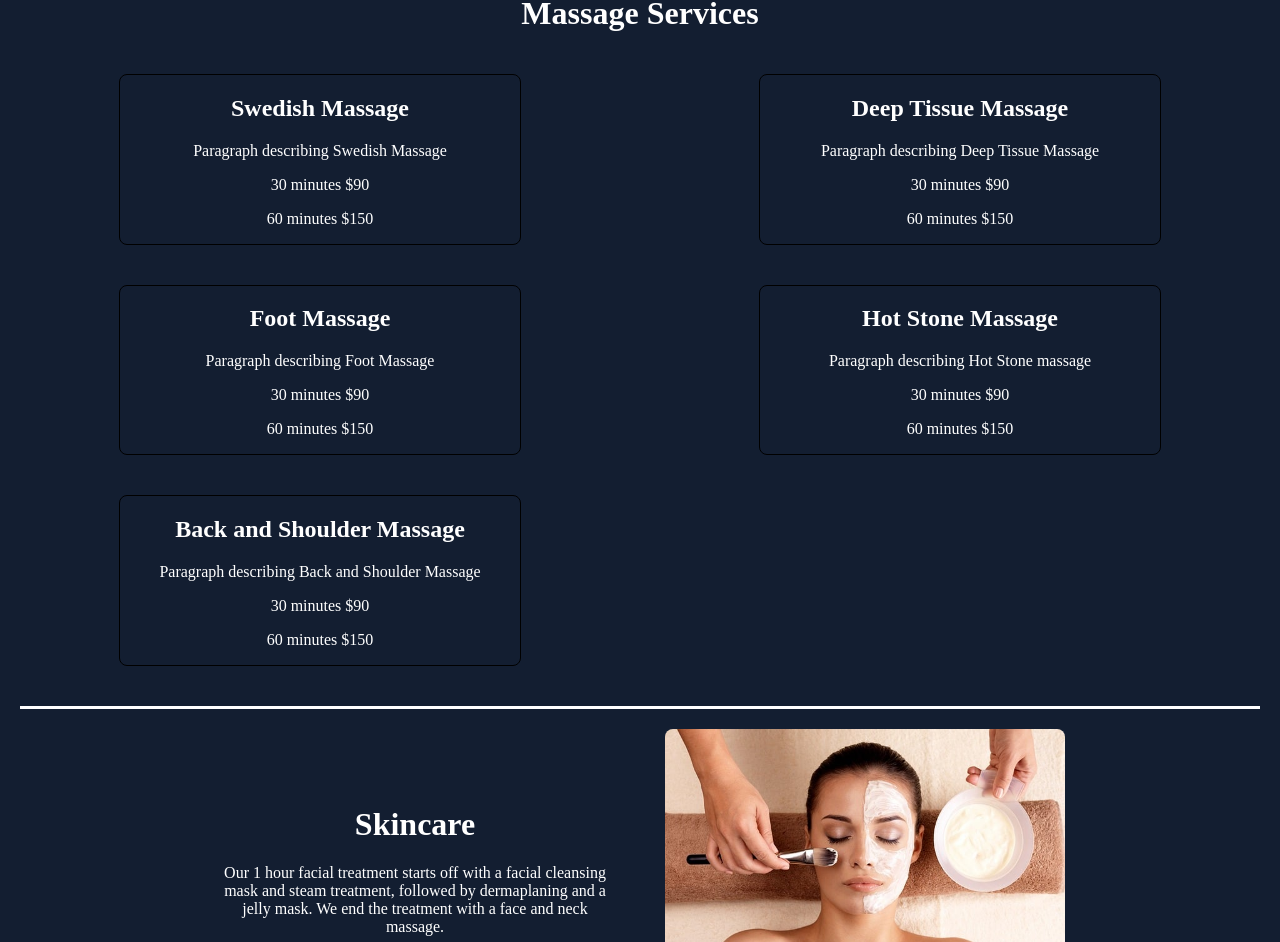
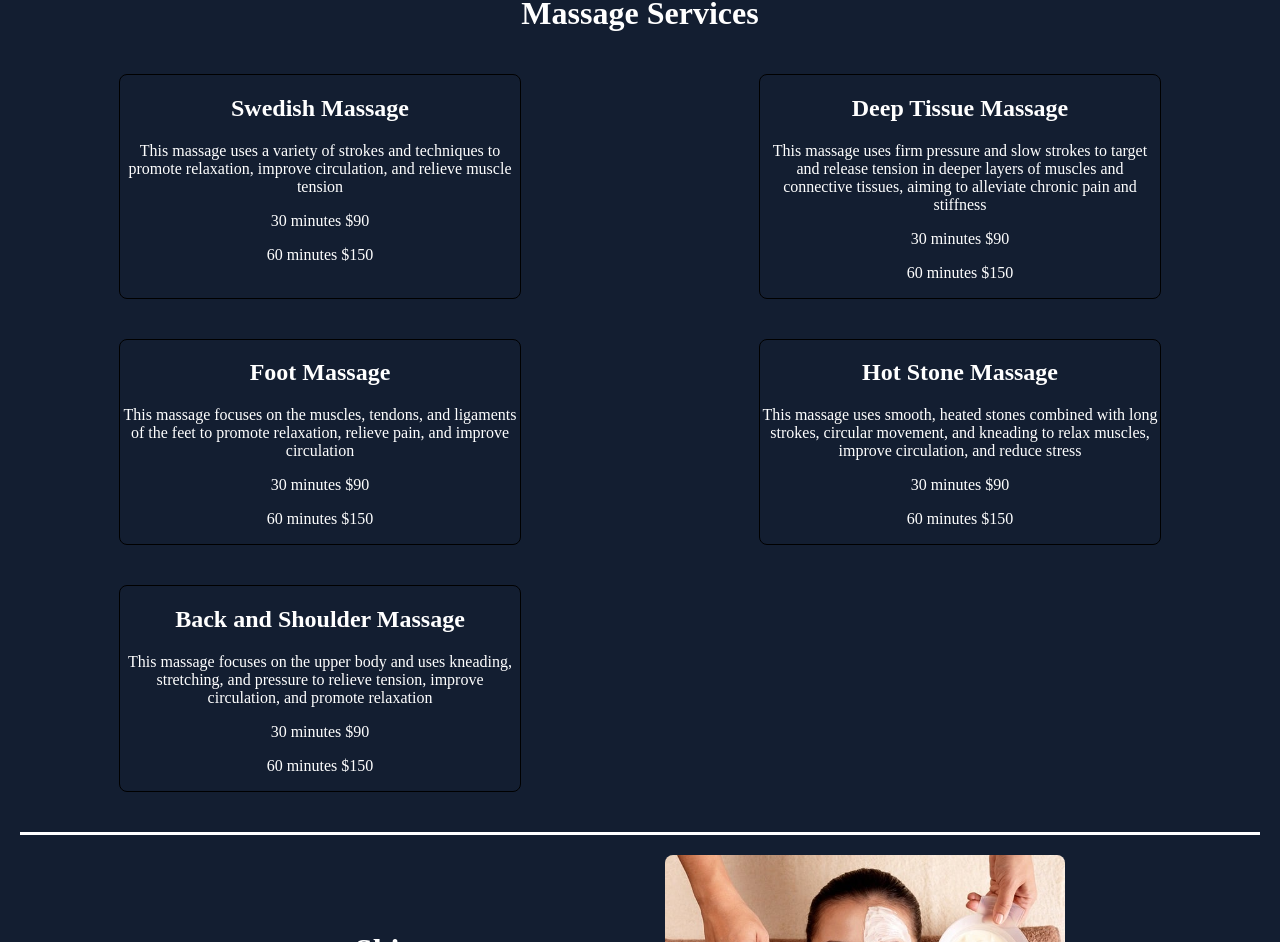
Before and after one commit to LaurenCummings/spa-project, a React (Vite) app: page / in a window 1280 px wide. Shown: the part 1054-1996 px from the top of the page. Built offline with nearby package versions, Linux system fonts and the light colour scheme.

Commit message:
Added massage descriptions

```diff
--- a/src/components/Massage.jsx
+++ b/src/components/Massage.jsx
@@ -8,31 +8,31 @@ const Massage = forwardRef((props, ref) => {
             <div className="massage-services">
                 <div className="massage-service">
                     <h2>Swedish Massage</h2>
-                    <p>Paragraph describing Swedish Massage</p>
+                    <p>This massage uses a variety of strokes and techniques to promote relaxation, improve circulation, and relieve muscle tension</p>
                     <p>30 minutes $90</p>
                     <p>60 minutes $150</p>
                 </div>
                 <div className="massage-service">
                     <h2>Deep Tissue Massage</h2>
-                    <p>Paragraph describing Deep Tissue Massage</p>
+                    <p>This massage uses firm pressure and slow strokes to target and release tension in deeper layers of muscles and connective tissues, aiming to alleviate chronic pain and stiffness</p>
                     <p>30 minutes $90</p>
                     <p>60 minutes $150</p>
                 </div>
                 <div className="massage-service">
                     <h2>Foot Massage</h2>
-                    <p>Paragraph describing Foot Massage</p>
+                    <p>This massage focuses on the muscles, tendons, and ligaments of the feet to promote relaxation, relieve pain, and improve circulation</p>
                     <p>30 minutes $90</p>
                     <p>60 minutes $150</p>
                 </div>
                 <div className="massage-service">
                     <h2>Hot Stone Massage</h2>
-                    <p>Paragraph describing Hot Stone massage</p>
+                    <p>This massage uses smooth, heated stones combined with long strokes, circular movement, and kneading to relax muscles, improve circulation, and reduce stress</p>
                     <p>30 minutes $90</p>
                     <p>60 minutes $150</p>
                 </div>
                 <div className="massage-service">
                     <h2>Back and Shoulder Massage</h2>
-                    <p>Paragraph describing Back and Shoulder Massage</p>
+                    <p>This massage focuses on the upper body and uses kneading, stretching, and pressure to relieve tension, improve circulation, and promote relaxation</p>
                     <p>30 minutes $90</p>
                     <p>60 minutes $150</p>
                 </div>
```
